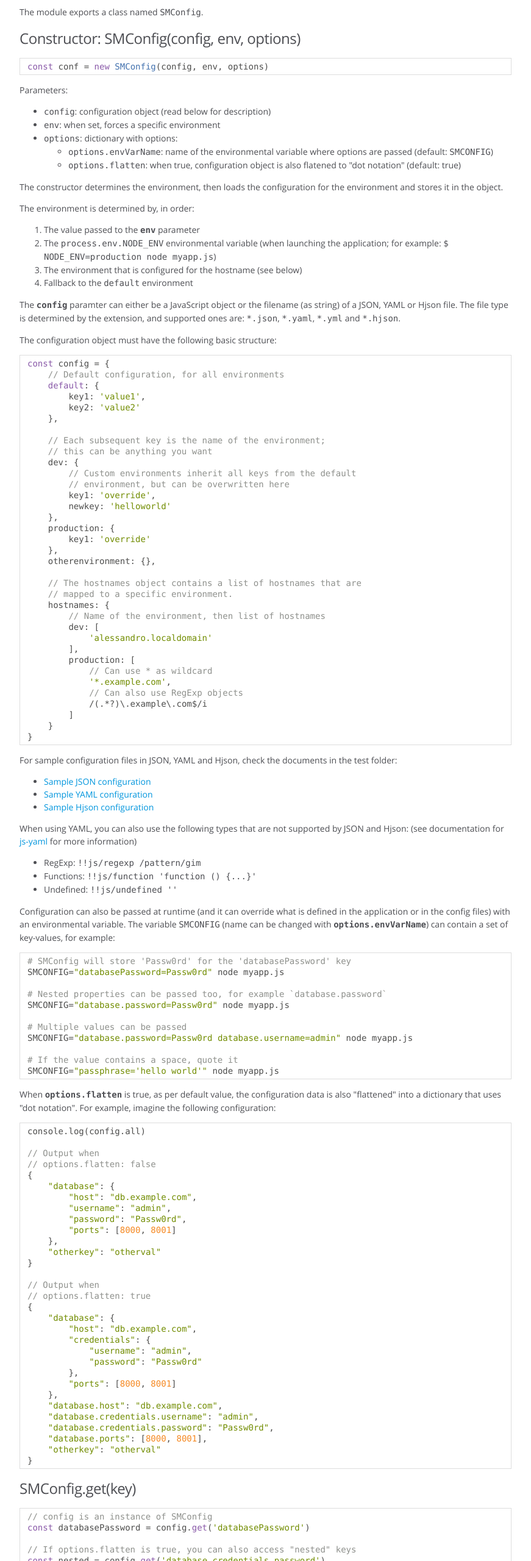
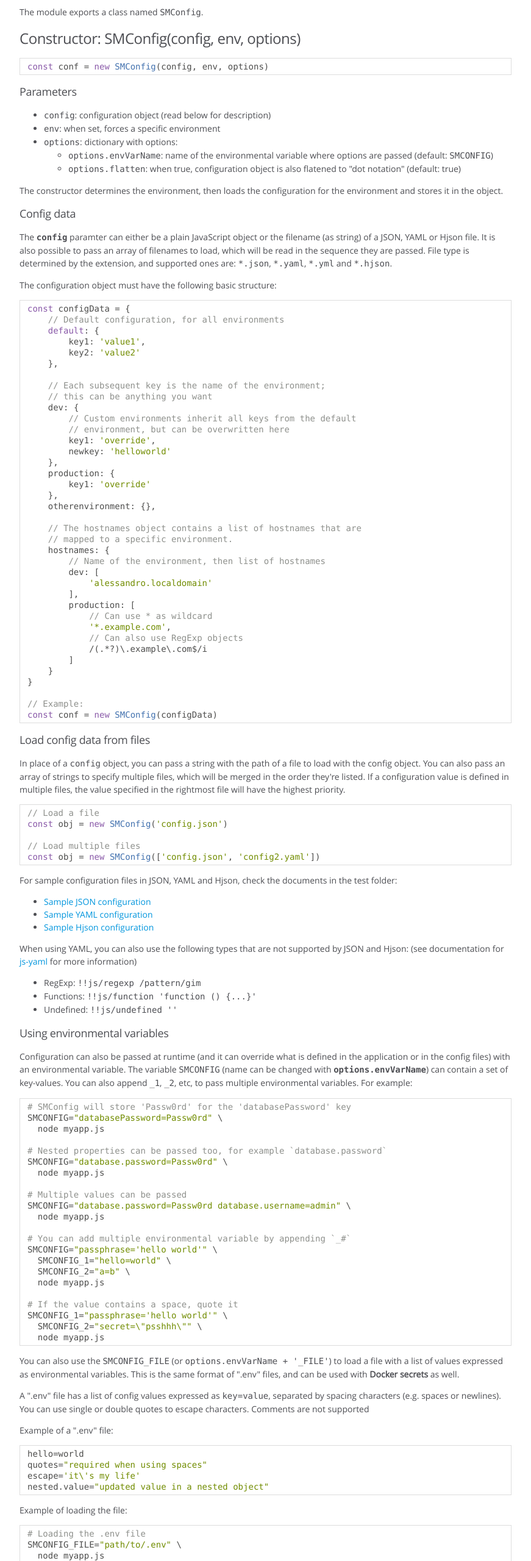
Before and after one commit to ItalyPaleAle/SMConfig, a website: page docs/index.html in a window 1280 px wide. Shown: the part 1360-3920 px from the top of the page at 61% size, without its empty margins (0-871 px from the left). Drawn offline with Linux system fonts and the light colour scheme.

Commit message:
Updated docs

```diff
--- a/docs/index.html
+++ b/docs/index.html
@@ -61,8 +61,7 @@
 <h2>Add to your project</h2><p>Install from NPM:</p>
 <pre class="prettyprint source lang-sh"><code>npm install --save smconfig</code></pre><h2>API Guide</h2><p>Include the module with:</p>
 <pre class="prettyprint source lang-js"><code>const SMConfig = require('smconfig')</code></pre><p>The module exports a class named <code>SMConfig</code>.</p>
-<h3>Constructor: SMConfig(config, env, options)</h3><pre class="prettyprint source lang-js"><code>const conf = new SMConfig(config, env, options)</code></pre><p>Parameters:</p>
-<ul>
+<h3>Constructor: SMConfig(config, env, options)</h3><pre class="prettyprint source lang-js"><code>const conf = new SMConfig(config, env, options)</code></pre><h4>Parameters</h4><ul>
 <li><code>config</code>: configuration object (read below for description)</li>
 <li><code>env</code>: when set, forces a specific environment</li>
 <li><code>options</code>: dictionary with options:<ul>
@@ -72,16 +71,9 @@
 </li>
 </ul>
 <p>The constructor determines the environment, then loads the configuration for the environment and stores it in the object.</p>
-<p>The environment is determined by, in order:</p>
-<ol>
-<li>The value passed to the <strong><code>env</code></strong> parameter</li>
-<li>The <code>process.env.NODE_ENV</code> environmental variable (when launching the application; for example: <code>$ NODE_ENV=production node myapp.js</code>)</li>
-<li>The environment that is configured for the hostname (see below)</li>
-<li>Fallback to the <code>default</code> environment</li>
-</ol>
-<p>The <strong><code>config</code></strong> paramter can either be a JavaScript object or the filename (as string) of a JSON, YAML or Hjson file. The file type is determined by the extension, and supported ones are: <code>*.json</code>, <code>*.yaml</code>, <code>*.yml</code> and <code>*.hjson</code>.</p>
+<h4>Config data</h4><p>The <strong><code>config</code></strong> paramter can either be a plain JavaScript object or the filename (as string) of a JSON, YAML or Hjson file. It is also possible to pass an array of filenames to load, which will be read in the sequence they are passed. File type is determined by the extension, and supported ones are: <code>*.json</code>, <code>*.yaml</code>, <code>*.yml</code> and <code>*.hjson</code>.</p>
 <p>The configuration object must have the following basic structure:</p>
-<pre class="prettyprint source lang-js"><code>const config = {
+<pre class="prettyprint source lang-js"><code>const configData = {
     // Default configuration, for all environments
     default: {
         key1: 'value1',
@@ -115,7 +107,15 @@
             /(.*?)\.example\.com$/i
         ]
     }
-}</code></pre><p>For sample configuration files in JSON, YAML and Hjson, check the documents in the test folder:</p>
+}
+
+// Example:
+const conf = new SMConfig(configData)</code></pre><h4>Load config data from files</h4><p>In place of a <code>config</code> object, you can pass a string with the path of a file to load with the config object. You can also pass an array of strings to specify multiple files, which will be merged in the order they're listed. If a configuration value is defined in multiple files, the value specified in the rightmost file will have the highest priority.</p>
+<pre class="prettyprint source lang-js"><code>// Load a file
+const obj = new SMConfig('config.json')
+
+// Load multiple files
+const obj = new SMConfig(['config.json', 'config2.yaml'])</code></pre><p>For sample configuration files in JSON, YAML and Hjson, check the documents in the test folder:</p>
 <ul>
 <li><a href="test/resources/testconfig.json">Sample JSON configuration</a></li>
 <li><a href="test/resources/testconfig.yaml">Sample YAML configuration</a></li>
@@ -127,18 +127,49 @@
 <li>Functions: <code>!!js/function 'function () {...}'</code></li>
 <li>Undefined: <code>!!js/undefined ''</code></li>
 </ul>
-<p>Configuration can also be passed at runtime (and it can override what is defined in the application or in the config files) with an environmental variable. The variable <code>SMCONFIG</code> (name can be changed with <strong><code>options.envVarName</code></strong>) can contain a set of key-values, for example:</p>
+<h4>Using environmental variables</h4><p>Configuration can also be passed at runtime (and it can override what is defined in the application or in the config files) with an environmental variable. The variable <code>SMCONFIG</code> (name can be changed with <strong><code>options.envVarName</code></strong>) can contain a set of key-values. You can also append <code>_1</code>, <code>_2</code>, etc, to pass multiple environmental variables. For example:</p>
 <pre class="prettyprint source lang-sh"><code># SMConfig will store 'Passw0rd' for the 'databasePassword' key
-SMCONFIG=&quot;databasePassword=Passw0rd&quot; node myapp.js
+SMCONFIG=&quot;databasePassword=Passw0rd&quot; \
+  node myapp.js
 
 # Nested properties can be passed too, for example `database.password`
-SMCONFIG=&quot;database.password=Passw0rd&quot; node myapp.js
+SMCONFIG=&quot;database.password=Passw0rd&quot; \
+  node myapp.js
 
 # Multiple values can be passed
-SMCONFIG=&quot;database.password=Passw0rd database.username=admin&quot; node myapp.js
+SMCONFIG=&quot;database.password=Passw0rd database.username=admin&quot; \
+  node myapp.js
+
+# You can add multiple environmental variable by appending `_#`
+SMCONFIG=&quot;passphrase='hello world'&quot; \
+  SMCONFIG_1=&quot;hello=world&quot; \
+  SMCONFIG_2=&quot;a=b&quot; \
+  node myapp.js
 
 # If the value contains a space, quote it
-SMCONFIG=&quot;passphrase='hello world'&quot; node myapp.js</code></pre><p>When <strong><code>options.flatten</code></strong> is true, as per default value, the configuration data is also &quot;flattened&quot; into a dictionary that uses &quot;dot notation&quot;. For example, imagine the following configuration:</p>
+SMCONFIG_1=&quot;passphrase='hello world'&quot; \
+  SMCONFIG_2=&quot;secret=\&quot;psshhh\&quot;&quot; \
+  node myapp.js</code></pre><p>You can also use the <code>SMCONFIG_FILE</code> (or <code>options.envVarName + '_FILE'</code>) to load a file with a list of values expressed as environmental variables. This is the same format of &quot;.env&quot; files, and can be used with <strong>Docker secrets</strong> as well.</p>
+<p>A &quot;.env&quot; file has a list of config values expressed as <code>key=value</code>, separated by spacing characters (e.g. spaces or newlines). You can use single or double quotes to escape characters. Comments are not supported</p>
+<p>Example of a &quot;.env&quot; file:</p>
+<pre class="prettyprint source lang-text"><code>hello=world
+quotes=&quot;required when using spaces&quot;
+escape='it\'s my life'
+nested.value=&quot;updated value in a nested object&quot;</code></pre><p>Example of loading the file:</p>
+<pre class="prettyprint source lang-sh"><code># Loading the .env file
+SMCONFIG_FILE=&quot;path/to/.env&quot; \
+  node myapp.js
+
+# This can be used with Docker secrets too
+SMCONFIG_FILE=&quot;/run/secrets/env&quot; \
+  node myapp.js</code></pre><h4>Environment</h4><p>The environment is determined by, in order:</p>
+<ol>
+<li>The value passed to the <strong><code>env</code></strong> parameter</li>
+<li>The <code>process.env.NODE_ENV</code> environmental variable (when launching the application; for example: <code>$ NODE_ENV=production node myapp.js</code>)</li>
+<li>The environment that is configured for the hostname (see below)</li>
+<li>Fallback to the <code>default</code> environment</li>
+</ol>
+<h4>Flatten array</h4><p>When <strong><code>options.flatten</code></strong> is true, as per default value, the configuration data is also &quot;flattened&quot; into a dictionary that uses &quot;dot notation&quot;. For example, imagine the following configuration:</p>
 <pre class="prettyprint source lang-js"><code>console.log(config.all)
 
 // Output when
```
Also changed, not shown: docs/SMConfig.html (+26 -17 lines), docs/index.js.html (+64 -22 lines), docs/lib_parseEnvVar.js.html (+4 -2 lines), index.js (+11 -6 lines), README.md.
